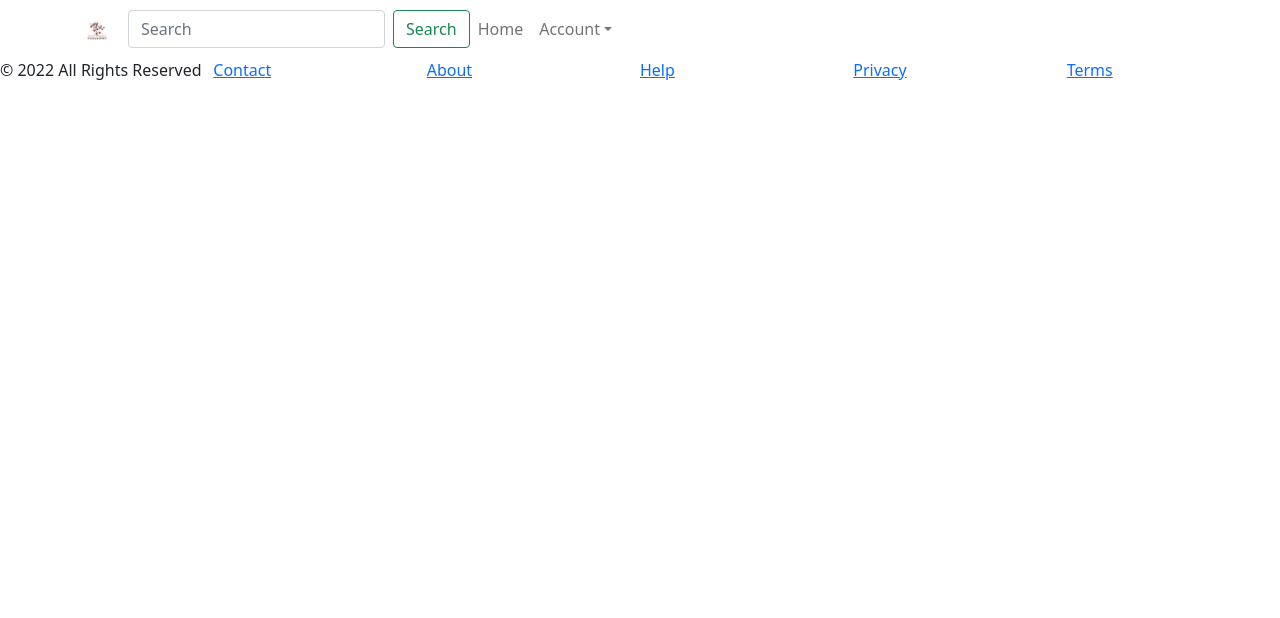
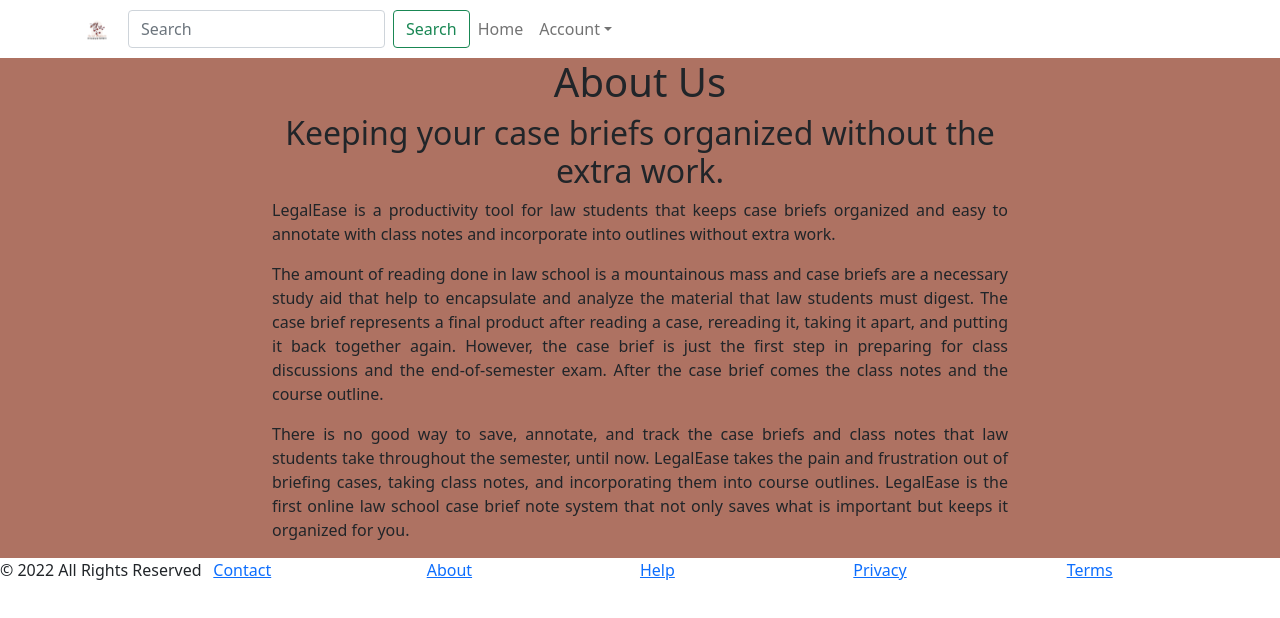
Before and after one commit to sarahemaginnis/legalease, a React (Create React App) app: page /about in a window 1280 px wide. Shown: the top 618 px of the page. Built offline with nearby package versions, Linux system fonts and the light colour scheme; sample sign-in values are in the browser's storage.

Commit message:
about page, version 1

```diff
--- a/src/ApplicationViews.js
+++ b/src/ApplicationViews.js
@@ -1,6 +1,7 @@
 import React from "react";
 import { Route } from "react-router-dom";
 import NewBriefForm from "./components/organisms/brief/BriefForm";
+import About from "./components/pages/about/About";
 import Account from "./components/pages/account/Account";
 import Brief from "./components/pages/brief/Brief";
 import Contact from "./components/pages/contact/Contact";
@@ -36,6 +37,9 @@
       <Route path="/contact">
         <Contact />
       </Route>
+      <Route path="/about">
+        <About />
+      </Route>
     </div>
   );
 };
--- /dev/null
+++ b/src/components/pages/about/About.css
@@ -0,0 +1,11 @@
+p.about {
+    text-align: justify;
+}
+
+h2.about {
+    text-align: center;
+}
+
+.card__about {
+    background-color: #ae7262;
+}
--- /dev/null
+++ b/src/components/pages/about/About.js
@@ -0,0 +1,51 @@
+import React from "react";
+import "./About.css";
+import { Container, Row, Col } from "react-bootstrap";
+
+const About = () => {
+  return (
+    <div className="card__about">
+      <Container>
+        <Row>
+          <Col></Col>
+          <Col xs={8}>
+            <main className="about">
+              <h1>About Us</h1>
+              <h2 className="about">
+                Keeping your case briefs organized without the extra work.
+              </h2>
+              <p className="about">
+                LegalEase is a productivity tool for law students that keeps
+                case briefs organized and easy to annotate with class notes and
+                incorporate into outlines without extra work.
+              </p>
+              <p className="about">
+                The amount of reading done in law school is a mountainous mass
+                and case briefs are a necessary study aid that help to
+                encapsulate and analyze the material that law students must
+                digest. The case brief represents a final product after reading
+                a case, rereading it, taking it apart, and putting it back
+                together again. However, the case brief is just the first step
+                in preparing for class discussions and the end-of-semester exam.
+                After the case brief comes the class notes and the course
+                outline.
+              </p>
+              <p className="about">
+                There is no good way to save, annotate, and track the case
+                briefs and class notes that law students take throughout the
+                semester, until now. LegalEase takes the pain and frustration
+                out of briefing cases, taking class notes, and incorporating
+                them into course outlines. LegalEase is the first online law
+                school case brief note system that not only saves what is
+                important but keeps it organized for you.
+              </p>
+            </main>
+          </Col>
+          <Col></Col>
+        </Row>
+      </Container>
+    </div>
+  );
+};
+
+export default About;
```
